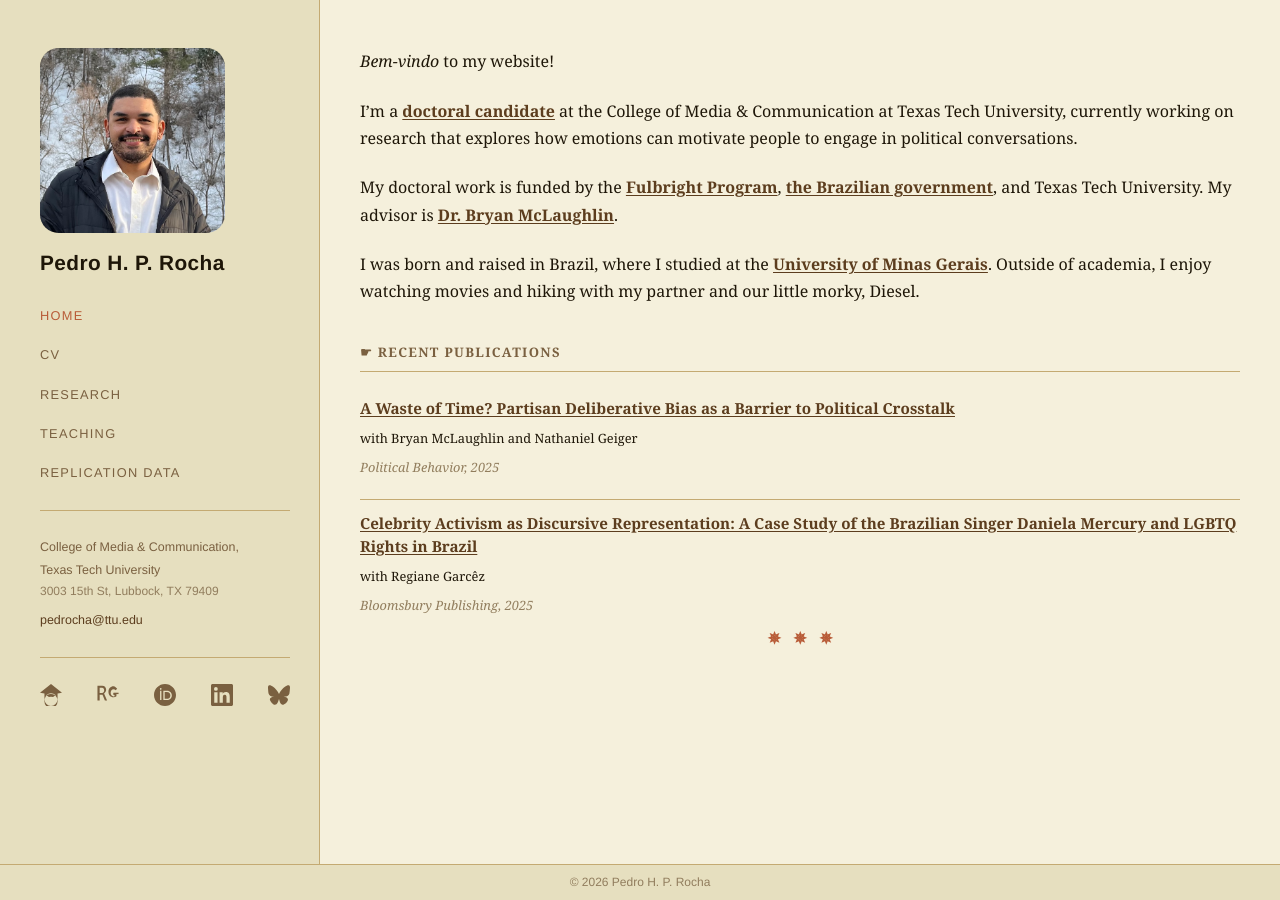
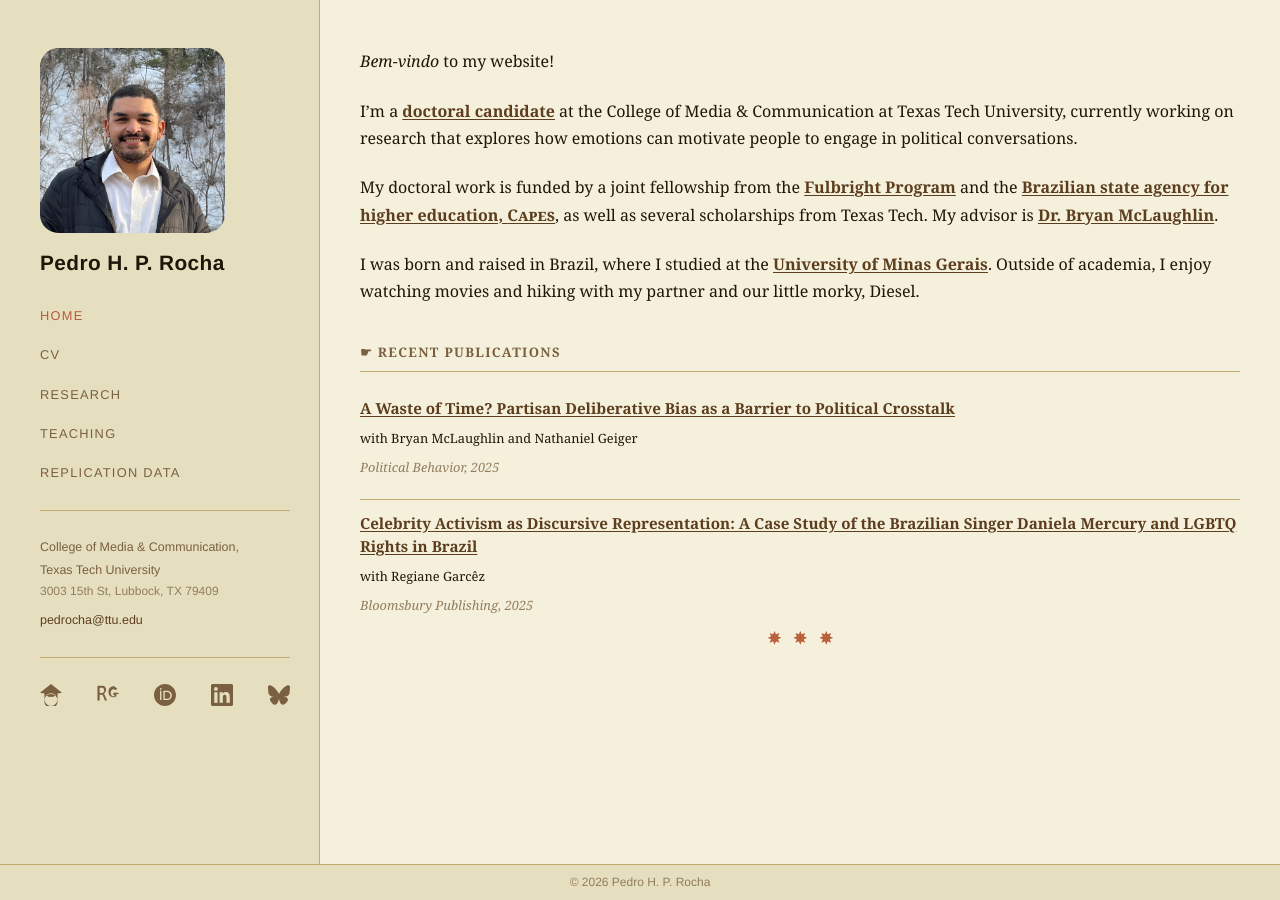
Before and after one commit to pedrohprocha/pedrohprocha.github.io, a Jekyll site: the page built from index.md, in a window 1280 px wide. Built offline with Jekyll 4.4.1, drawn with Linux system fonts in a browser that asks for light colours; some web fonts are replaced.

```diff
--- a/index.md
+++ b/index.md
@@ -7,7 +7,7 @@
 
 I'm a [doctoral candidate](https://www.depts.ttu.edu/comc/faculty/faculty/procha.php) at the College of Media & Communication at Texas Tech University, currently working on research that explores how emotions can motivate people to engage in political conversations.
 
-My doctoral work is funded by the [Fulbright Program](https://fulbright.org.br/), [the Brazilian government](https://www.gov.br/capes/en), and Texas Tech University. My advisor is [Dr. Bryan McLaughlin](https://www.depts.ttu.edu/comc/faculty/faculty/bmclaughlin.php).
+My doctoral work is funded by a joint fellowship from the [Fulbright Program](https://fulbright.org.br/) and the [Brazilian state agency for higher education, <span style="font-variant:small-caps;">Capes</span>](https://www.gov.br/capes/en), as well as several scholarships from Texas Tech. My advisor is [Dr. Bryan McLaughlin](https://www.depts.ttu.edu/comc/faculty/faculty/bmclaughlin.php).
 
 I was born and raised in Brazil, where I studied at the [University of Minas Gerais](https://www.ufmg.br/international/about-the-ufmg/). Outside of academia, I enjoy watching movies and hiking with my partner and our little morky, Diesel.
 
```
